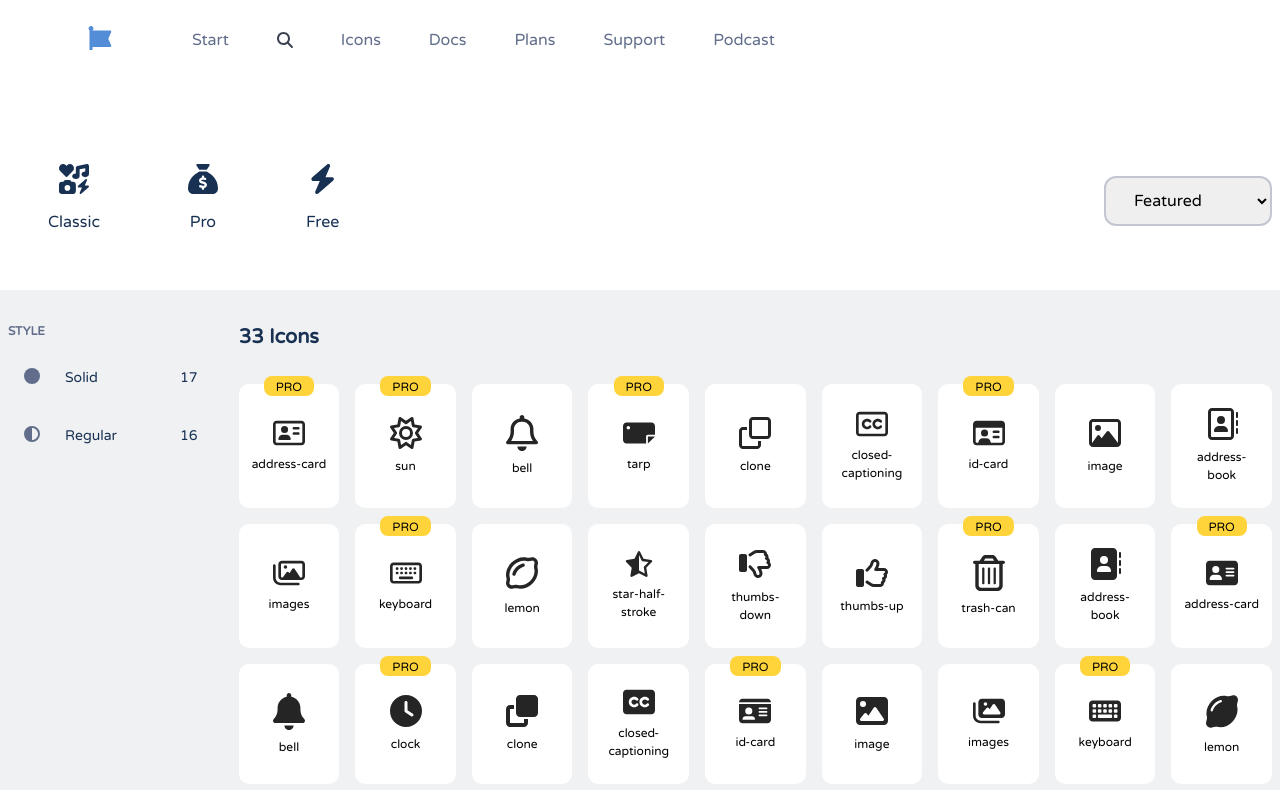
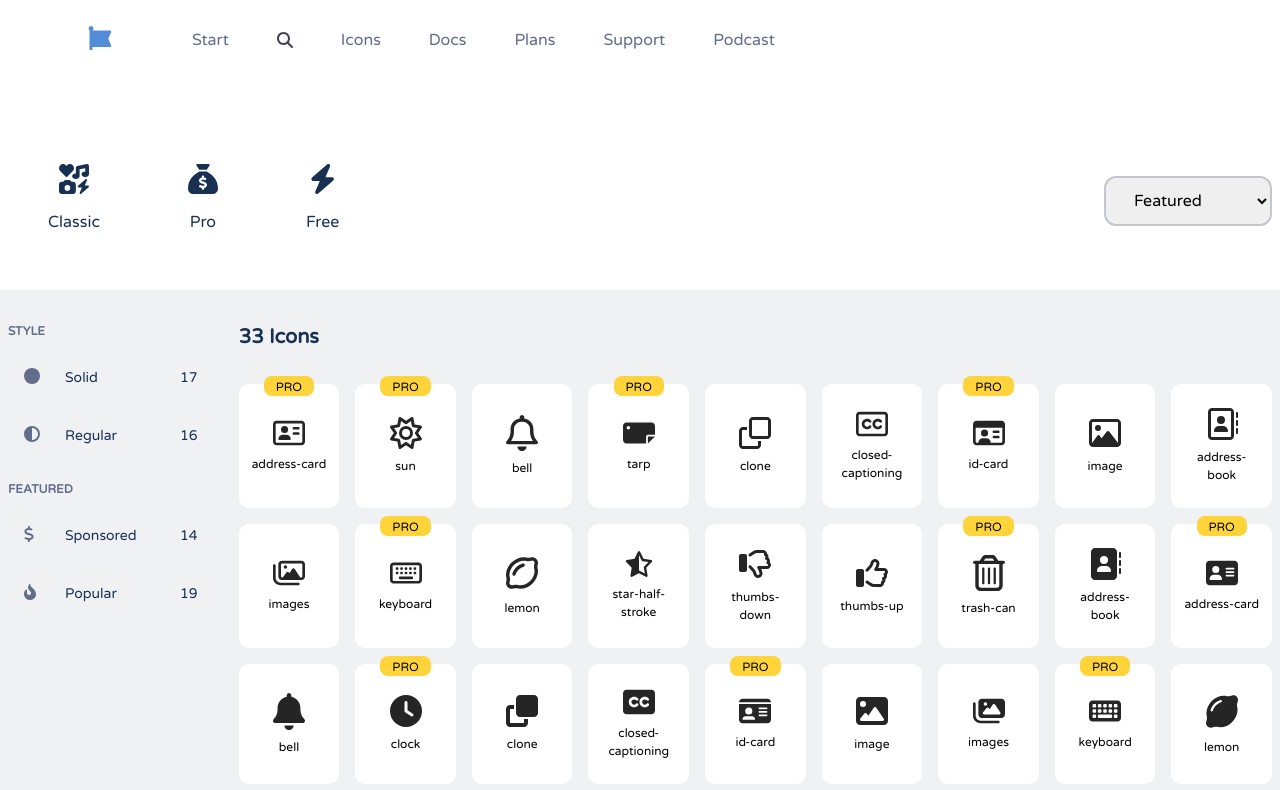
Before and after one commit to emon360arefin/fontawesome-clone, a React (Vite) app: page / in a window 1280 px wide. Shown: the top 790 px of the page. Built offline with nearby package versions, Linux system fonts and the light colour scheme.

Commit message:
Another Filter Added

```diff
--- a/public/data/icons.json
+++ b/public/data/icons.json
@@ -229,7 +229,7 @@
         "name": "tags",
         "category": "Pro",
         "style": "Solid",
-        "feature": "Sponsored"
+        "feature": "Popular"
     },
     {
         "id": 4,
@@ -253,7 +253,7 @@
         "name": "tarp-droplet",
         "category": "Classic",
         "style": "Solid",
-        "feature": "Sponsored"
+        "feature": "Popular"
     },
     {
         "id": 33,
--- a/src/Pages/Home/Home.jsx
+++ b/src/Pages/Home/Home.jsx
@@ -1,6 +1,6 @@
 import React, { useEffect, useMemo, useState } from 'react';
 import { FontAwesomeIcon } from '@fortawesome/react-fontawesome';
-import { faBolt, faCircle, faCircleHalfStroke, faIcons, faSackDollar, faXmark } from '@fortawesome/free-solid-svg-icons';
+import { faBolt, faCircle, faCircleHalfStroke, faDollarSign, faFireFlameCurved, faIcons, faSackDollar, faXmark } from '@fortawesome/free-solid-svg-icons';
 
 const Home = () => {
     const [icons, setIcons] = useState(null);
@@ -8,6 +8,7 @@
     const [hoverStyle, setHoverStyle] = useState(null);
     const [selectedCategories, setSelectedCategories] = useState([]);
     const [selectedStyles, setSelectedStyles] = useState([]);
+    const [selectedFeatures, setSelectedFeatures] = useState([]);
     const [tags, setTags] = useState([]);
     const [sortOrder, setSortOrder] = useState('featured'); // Added sorting state
     const [sortedIcons, setSortedIcons] = useState([]);
@@ -21,6 +22,11 @@
     const style = [
         { "id": 1, "icon": faCircle, "name": "Solid" },
         { "id": 2, "icon": faCircleHalfStroke, "name": "Regular" }
+    ]
+
+    const feature = [
+        { "id": 1, "icon": faDollarSign, "name": "Sponsored" },
+        { "id": 2, "icon": faFireFlameCurved, "name": "Popular" }
     ]
 
     useEffect(() => {
@@ -59,6 +65,19 @@
         handleSortingChange({ target: { value: sortOrder } });
     }
 
+
+    const toggleFeature = (featureName) => {
+        if (selectedFeatures.includes(featureName)) {
+            setSelectedFeatures(selectedFeatures.filter(feature => feature !== featureName));
+            setTags(tags.filter(tag => tag !== featureName));
+        } else {
+            setSelectedFeatures([...selectedFeatures, featureName]);
+            setTags([...tags, featureName]);
+        }
+
+        handleSortingChange({ target: { value: sortOrder } });
+    };
+
     const handleTags = (tagName) => {
         if (tags.includes(tagName)) {
             if (selectedCategories.includes(tagName)) {
@@ -66,6 +85,10 @@
             }
             if (selectedStyles.includes(tagName)) {
                 setSelectedStyles(selectedStyles.filter(style => style !== tagName));
+            }
+
+            if (selectedFeatures.includes(tagName)) {
+                setSelectedFeatures(selectedFeatures.filter(style => style !== tagName));
             }
             setTags(tags.filter(tag => tag !== tagName));
 
@@ -83,16 +106,25 @@
         handleSortingChange({ target: { value: sortOrder } });
         setTags([]);
         setSelectedCategories([]);
-        setSelectedStyles([])
+        setSelectedStyles([]);
+        setSelectedFeatures([]);
     }
 
     const isStyleSelected = (styleName) => selectedStyles.includes(styleName);
+    const isFeatureSelected = (styleName) => selectedFeatures.includes(styleName);
 
     // Filter icons based on selected style
     const filteredIconsByStyle = icons
         ? selectedStyles.length === 0
             ? icons
             : icons.filter(icon => selectedStyles.includes(icon.style))
+        : [];
+
+    // Filter icons based on selected features
+    const filteredIconsByFeature = icons
+        ? selectedFeatures.length === 0
+            ? icons
+            : icons.filter(icon => selectedFeatures.includes(icon.feature))
         : [];
 
     // Filter icons based on selected categories
@@ -171,7 +203,7 @@
                     {/* Sorting */}
                     <div className='w-2/6 h-6 flex items-center justify-end'>
                         <select
-                            className='px-6 py-3 border-2 border-[#C3C6D1] rounded-[12px]'
+                            className='px-6 py-3 border-2 border-[#C3C6D1] rounded-[12px] cursor-pointer'
                             id="sortingDropdown"
                             onChange={handleSortingChange}
                             value={sortOrder}
@@ -189,6 +221,9 @@
 
                         {/* Left Panel */}
                         <div className='w-full md:w-1/6 '>
+
+                            {/* Style */}
+                            <div>
                                 <h2 className='text-[12px] font-semibold text-[#616d8a]'>STYLE</h2>
 
                                 <div className='flex flex-wrap flex-row md:flex-col gap-4 mt-4'>
@@ -245,6 +280,62 @@
                                 </div>
                             </div>
 
+
+                            {/* Featured */}
+                            <div className='mt-6'>
+                                <h2 className='text-[12px] font-semibold text-[#616d8a]'>FEATURED</h2>
+                                <div className='flex flex-wrap flex-row md:flex-col gap-4 mt-4'>
+                                    {feature.map(feat => (
+                                        <div
+                                            onClick={() => toggleFeature(feat.name)} // Toggle the feature when clicked
+                                            onMouseEnter={() => setHoverStyle(feat.id)}
+                                            onMouseLeave={() => setHoverStyle(null)}
+                                            key={feat.id}
+                                            className={`flex items-center justify-between gap-4  md:w-full border border-transparent hover:border-[#62697a] px-4 py-2 rounded-lg cursor-pointer ${selectedFeatures.includes(feat.name) ? 'bg-[#146EBE]' : 'text-[#183153]'}`}
+                                        >
+                                            <div className='flex items-center gap-4'>
+                                                {selectedFeatures.includes(feat.name) ? (
+                                                    <div className='w-6'>
+                                                        <input
+                                                            type="checkbox"
+                                                            id={feat.name}
+                                                            name="myCheckbox"
+                                                            value={feat.name}
+                                                            checked={true}
+                                                            onChange={() => toggleFeature(feat.name)}
+                                                        />
+                                                    </div>
+                                                ) : hoverStyle === feat.id ? (
+                                                    <div className='w-6'>
+                                                        <input
+                                                            className='bg-white '
+                                                            type="checkbox"
+                                                            id={feat.name}
+                                                            name="myCheckbox"
+                                                            value={feat.name}
+                                                            checked={false}
+                                                            onChange={() => toggleFeature(feat.name)}
+                                                        />
+                                                    </div>
+                                                ) : (
+                                                    <div className='w-6'>
+                                                        <FontAwesomeIcon
+                                                            className={`-ml-[1px] text-[#616D8A]`}
+                                                            icon={feat.icon}
+                                                        />
+                                                    </div>
+                                                )}
+                                                <h2 className={`text-[14px] ${isFeatureSelected(feat.name) ? 'text-white' : 'text-[#183153]'}`}>{feat.name}</h2>
+                                            </div>
+                                            <h2 className={`text-[14px] ${isFeatureSelected(feat.name) ? 'text-white' : 'text-[#183153]'}`}>
+                                                {filteredIconsByFeature && filteredIconsByFeature.filter(icon => icon.feature === feat.name).length}
+                                            </h2>
+                                        </div>
+                                    ))}
+                                </div>
+                            </div>
+                        </div>
+
                         {/* Right Panel */}
                         <div className='w-full md:w-5/6 '>
 
```
Lines whose indentation alone changed are shown as unchanged.
